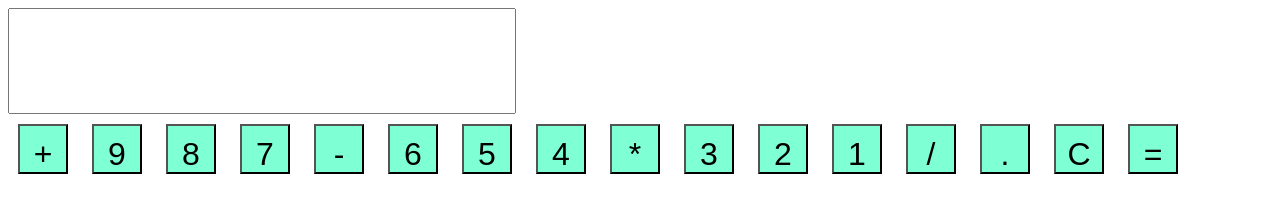
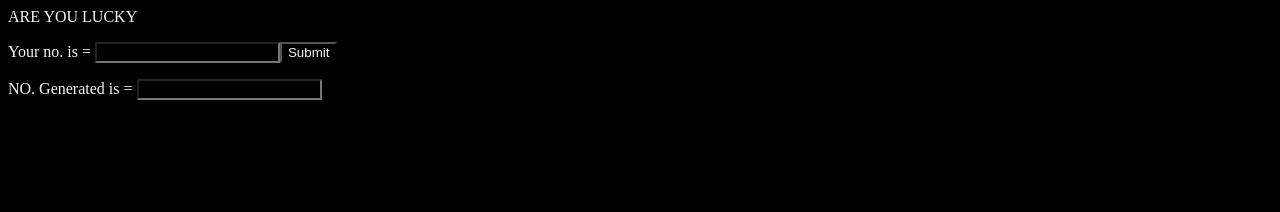
Before and after one commit to SudhirYadav5678/projectFiles, a plain HTML site: page index.html in a window 1280 px wide. Drawn offline with Linux system fonts and the light colour scheme.

Commit message:
lucky
lucky

```diff
--- a/index.html
+++ b/index.html
@@ -3,30 +3,14 @@
 <head>
     <meta charset="UTF-8">
     <meta name="viewport" content="width=device-width, initial-scale=1.0">
-    <title>Calculater</title>
+    <title>Thala For Reason(007) </title>
     <link rel="stylesheet" href="style.css">
 </head>
 <body>
-    <div class="container">
-        <input id="display" type="text" readonly>
-        <div class="keys">
-        <button id="buttom" onclick="displayNO('+')">+</button>
-        <button id="buttom" onclick="displayNO('9')">9</button>
-        <button id="buttom" onclick="displayNO('8')">8</button>
-        <button id="buttom" onclick="displayNO('7')">7</button>
-        <button id="buttom" onclick="displayNO('-')">-</button>
-        <button id="buttom" onclick="displayNO('6')">6</button>
-        <button id="buttom" onclick="displayNO('5')">5</button>
-        <button id="buttom" onclick="displayNO('4')">4</button>
-        <button id="buttom" onclick="displayNO('*')">*</button>
-        <button id="buttom" onclick="displayNO('3')">3</button>
-        <button id="buttom" onclick="displayNO('2')">2</button>
-        <button id="buttom" onclick="displayNO('1')">1</button>
-        <button id="buttom" onclick="displayNO('/')">/</button>
-        <button id="buttom" onclick="displayNO('.')">.</button>
-        <button id="buttom" onclick="Clear('C')">C</button>
-        <button id="buttom" onclick="calculate('=')">=</button>
-        </div>
+    <div class="container">ARE YOU LUCKY
+        <p>Your no. is = <input type="text"id="userInput"><button>Submit</button></p>
+        <p id="generatedNO">NO. Generated is = <input type="text"  id="generated"></p>
+        <!-- <input type="text" id="displayResult"> -->
     </div>
 </body>
 <script src="script.js"></script>
--- a/script.js
+++ b/script.js
@@ -1,10 +1,20 @@
-const display=document.getElementById('display')
-const displayNO=function(input){
-    display.value += input;
- }
-const Clear= function(){
-    display.value="";
- }
-const calculate=function(){
-    display.value=eval(display.value)
+let userInput=document.getElementById('userInput')
+const buttom=document.querySelector('button')
+//const result=document.getElementById('displayResult')
+let generated=document.getElementById('generated')
+const numberGenerater=function(){
+    number=Math.floor(Math.random()*10)
+    console.log(number);
+    generated.value=number;// if you have to display Your Value on display
+    return number;
 }
+
+buttom.addEventListener("click",function(){
+        let number=numberGenerater()
+        if (userInput.value==number) {
+            console.log("You are Lucky");
+        } else {
+            console.log("Try again");
+        }
+
+})
--- a/style.css
+++ b/style.css
@@ -1,19 +1,4 @@
-
-#keys{
-    display: grid;
-    grid-template-columns: repeat(4,1fr);
+*{
+    background-color: black;
+    color: whitesmoke;
 }
-#buttom{
-    margin: 10px;
-    padding: 10px;
-    width: 50px;
-    height: 50px;
-    background-color: aquamarine;
-    font-size: 2rem;
-    cursor: pointer;
-}
-#display{
-    width: 500px;
-    height: 100px;
-    font-size: 2rem;
-}
```
